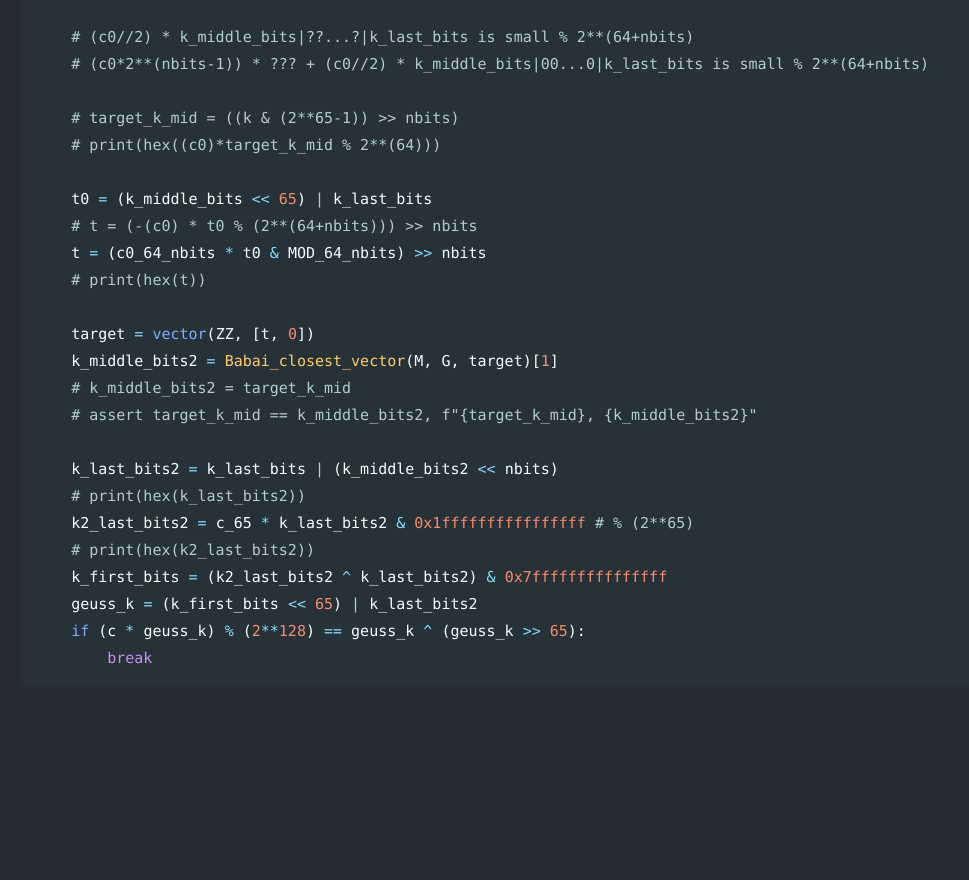
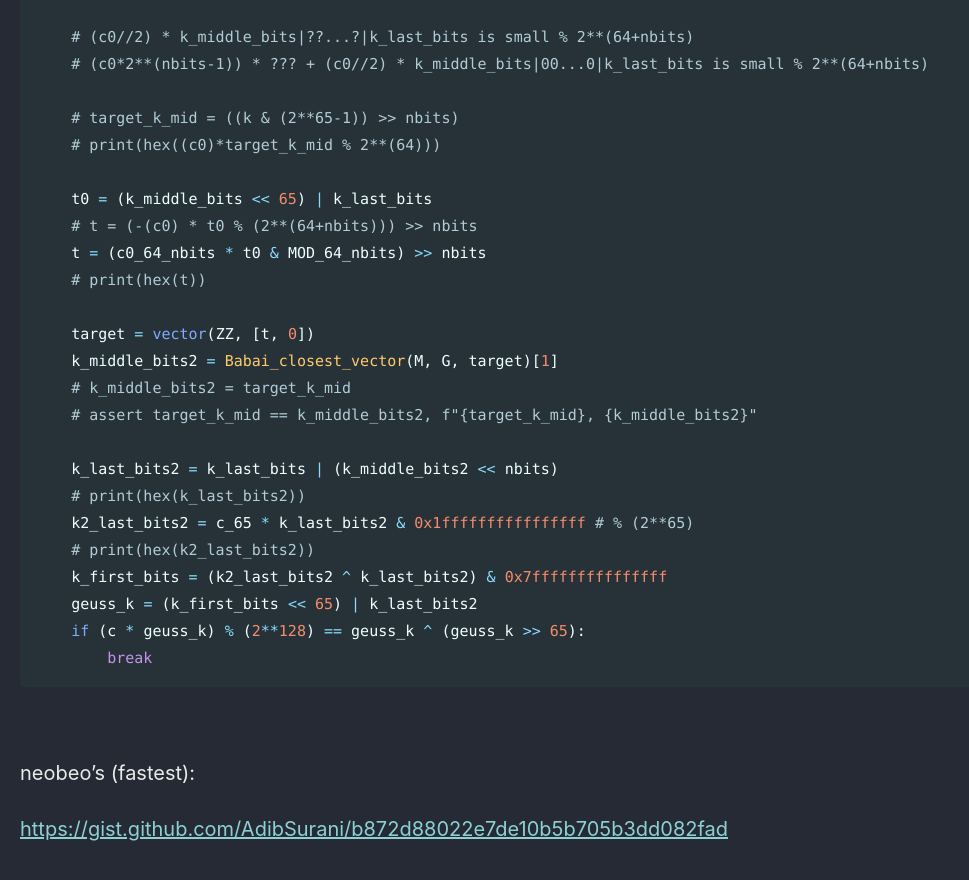
Before and after one commit to Connor-McCartney/Connor-McCartney.github.io, a Jekyll site: the page built from _pages/cryptography/other/skedaddle-ImaginaryCTF.md, in a window 1280 px wide and 900 px high, scrolled down 17296 px. Shown: the top 880 px of the window, without its empty margins (0-969 px from the left). Built offline with Jekyll 4.4.1, drawn with Linux system fonts in a browser that asks for light colours; cached includes are drawn as plain includes; before the commit the page ends 18028 px from its top, so only the background shows below that.

Commit message:
Update skedaddle-ImaginaryCTF.md

````diff
--- a/_pages/cryptography/other/skedaddle-ImaginaryCTF.md
+++ b/_pages/cryptography/other/skedaddle-ImaginaryCTF.md
@@ -710,3 +710,10 @@ for guess_diff_k in tqdm(range(-2**(nbits-1), 2**(nbits-1))):
     if (c * geuss_k) % (2**128) == geuss_k ^ (geuss_k >> 65):
         break
 ```
+
+
+<br>
+
+neobeo's (fastest):
+
+<https://gist.github.com/AdibSurani/b872d88022e7de10b5b705b3dd082fad>
````
